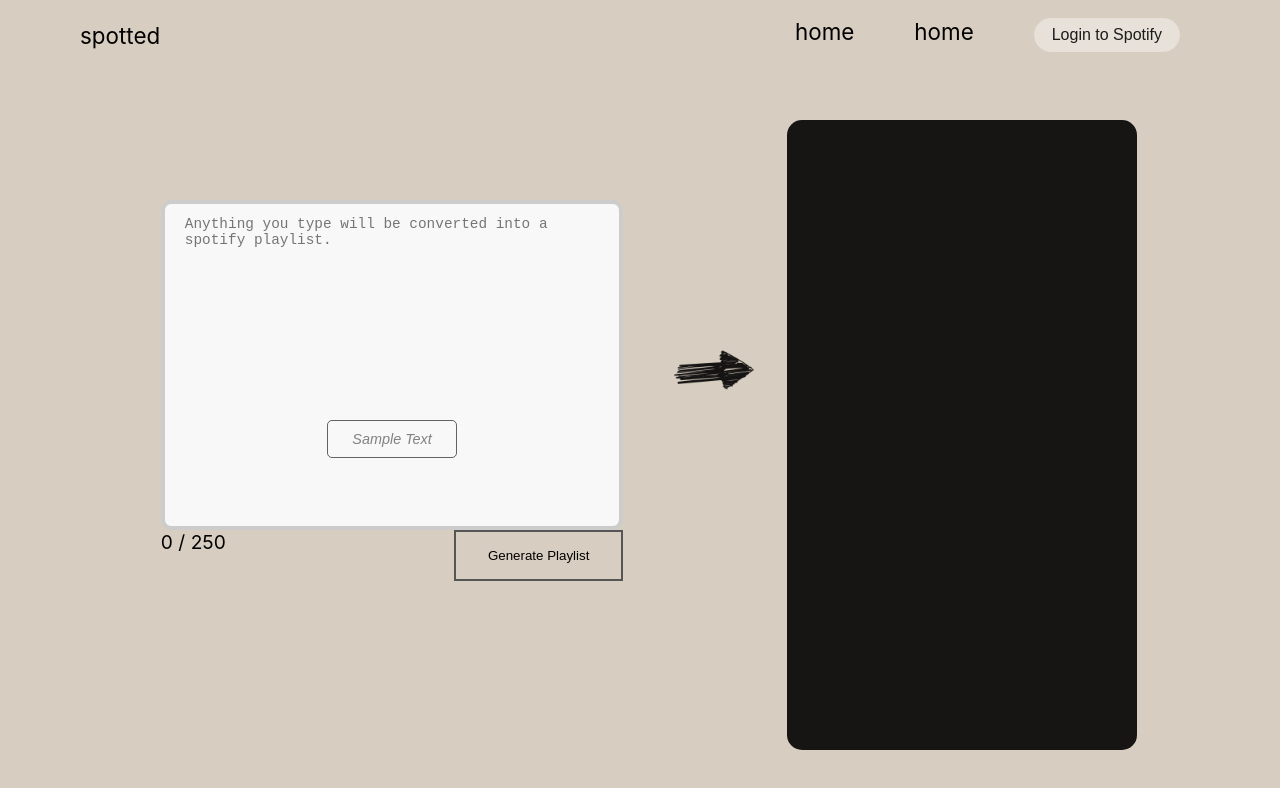
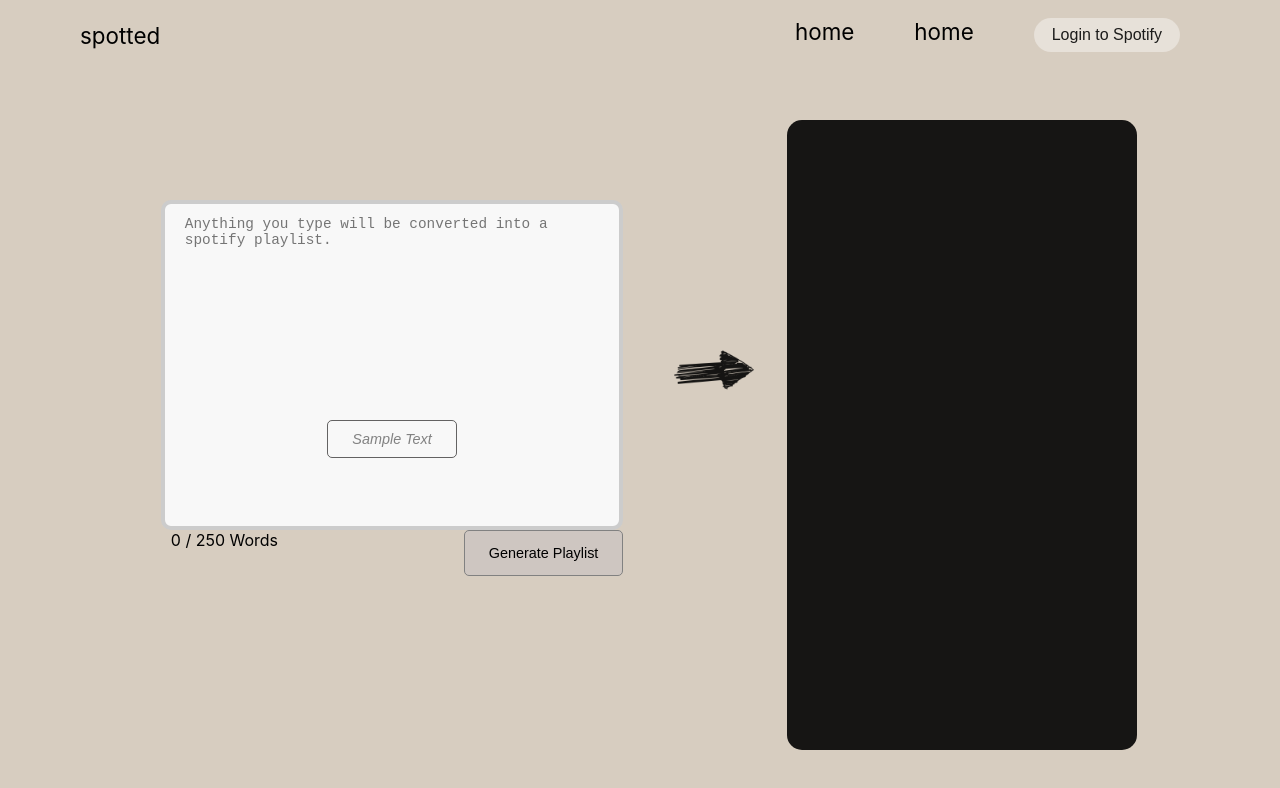
Before and after one commit to leonw00/spotify-playlist-maker, a React (Create React App) app: page / in a window 1280 px wide. Shown: the top 788 px of the page. Built offline with nearby package versions, Linux system fonts and the light colour scheme.

Commit message:
touch-up to existing components

```diff
--- a/src/components/Buttons/Button.css
+++ b/src/components/Buttons/Button.css
@@ -1,16 +1,20 @@
-.button {
-  padding: 16px 32px;
+.run-button {
+  padding: 14px 24px;
   text-align: center;
   transition-duration: 0.4s;
   cursor: pointer;
   color: black;
-  border: 2px solid #555555;
-  background-color: transparent;
+  border: 1px solid rgb(129, 129, 129);
+  background-color: rgba(201, 195, 195, 0.594);
+  border-radius: 5px;
+  font-size: 0.9rem;
+  color: black;
 }
 
-.button:hover {
-  background-color: #555555;
-  color: white;
+.run-button:hover {
+  border: 1px solid orange;
+  background-color: orange;
+  color: rgb(233, 233, 233);
 }
 
 
--- a/src/components/Buttons/Button.js
+++ b/src/components/Buttons/Button.js
@@ -2,7 +2,7 @@ import "./Button.css";
 
 export function RunButton(props) {
   return (
-    <button className="button" onClick={props.onClick}>
+    <button className="run-button" onClick={props.onClick}>
       {props.name}
     </button>
   );
--- a/src/views/Main/MainPage.css
+++ b/src/views/Main/MainPage.css
@@ -43,7 +43,8 @@
 }
 
 .word-count{
-    font-size: 1.2rem;
+    font-size: 1rem;
+    margin-left: 10px;
 }
 
 .text-area-button-block{
--- a/src/views/Main/MainPage.js
+++ b/src/views/Main/MainPage.js
@@ -44,6 +44,9 @@ function MainPage() {
     let trackList = [];
     let progressPercentage = 0;
 
+    // reset the tracklist
+    setTracks([]);
+
     // show the progress bar
     setToggleProgress(true);
 
@@ -78,7 +81,7 @@ function MainPage() {
             placeholder="Anything you type will be converted into a spotify playlist."
           ></textarea>
           <div className="button-block">
-            <div className="word-count">{wordCount} / 250</div>
+            <div className="word-count">{wordCount} / 250 Words</div>
             <RunButton
               name="Generate Playlist"
               onClick={() => generateTrackList(target)}
```
Also changed, not shown: src/components/ProgressCircle/AnimatedProgressProvider.js (deleted, +0 -55 lines).
